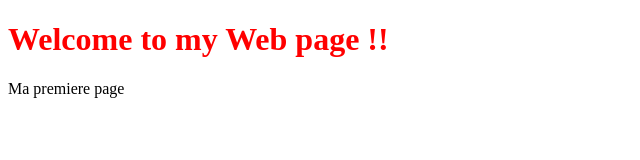
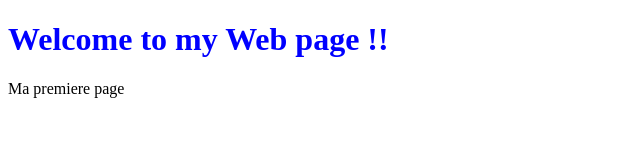
Before and after one commit to zukenlove/SGBD, a plain HTML site: page index.html in a window 1280 px wide. Shown: the whole page, without its empty margins (0-640 px from the left). Drawn offline with Linux system fonts and the light colour scheme.

Commit message:
Move the style properties

```diff
--- a/index.html
+++ b/index.html
@@ -2,14 +2,9 @@
 <html>
     <head>
         <title>First</title>
-        <style>
-            h1{
-                color: red;
-            }
-        </style>
     </head>
     <body>
-        <h1>Welcome to my Web page !!</h1>
+        <h1 style = "color:blue;">Welcome to my Web page !!</h1>
             Ma premiere page
     </body>
 </html>
```
